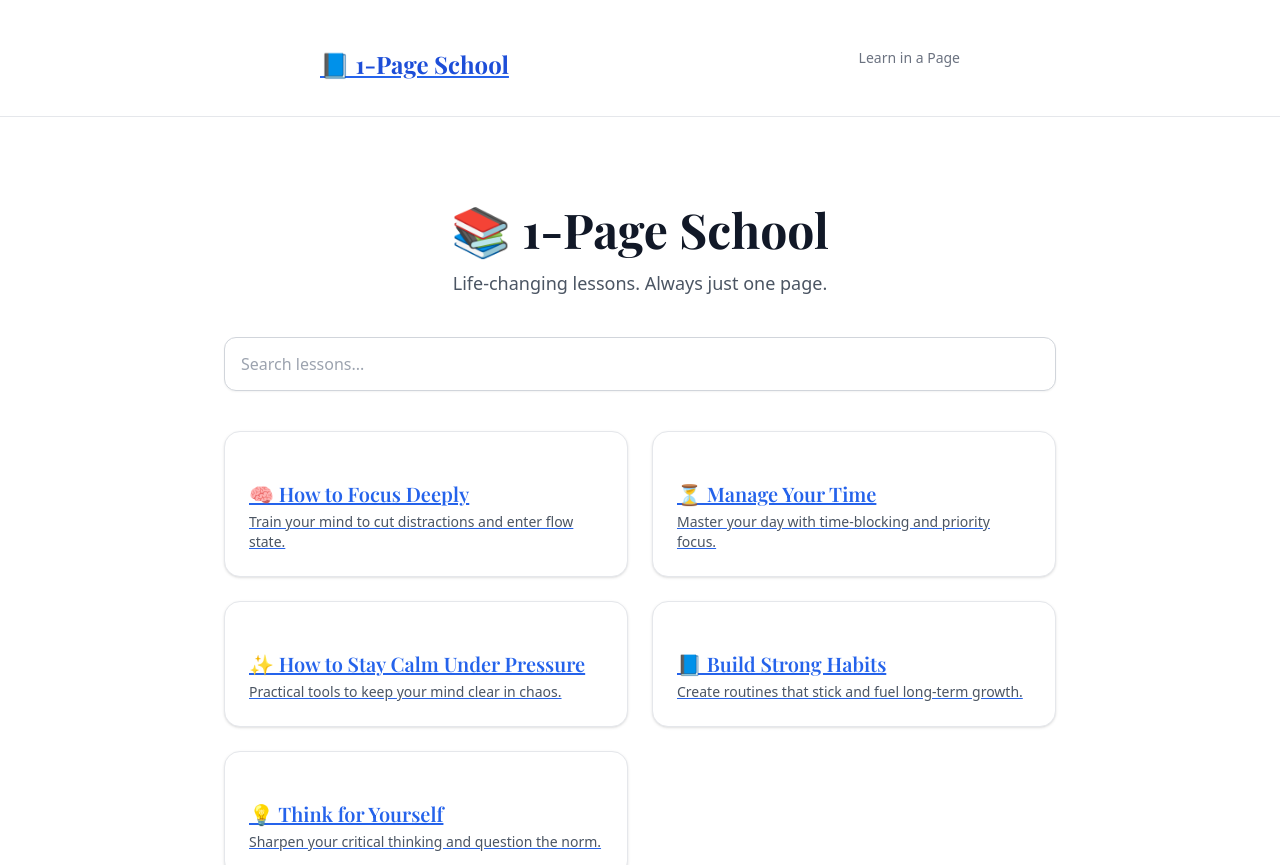
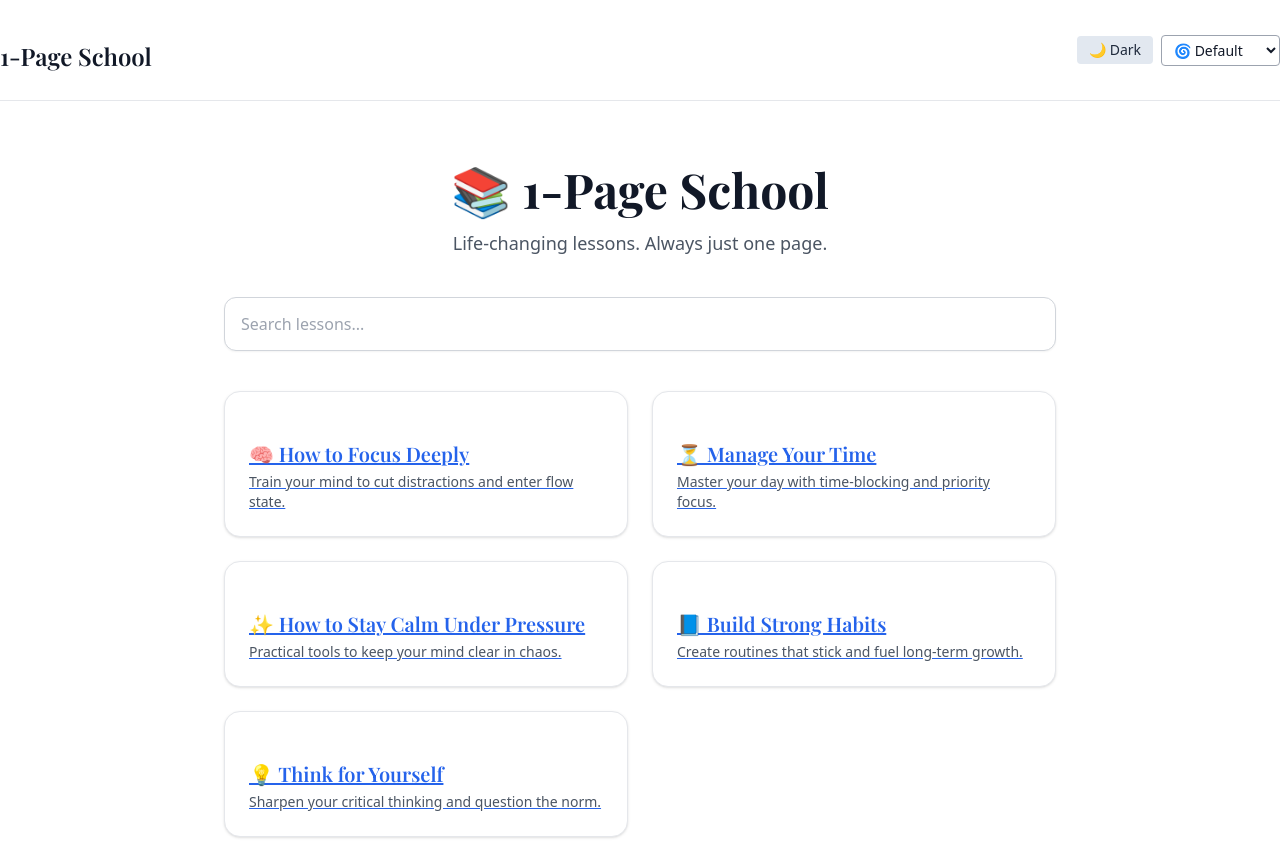
Before and after one commit to iamanvar3/1page-school, a Next.js app: page / in a window 1280 px wide. Shown: the top 865 px of the page. Built offline with nearby package versions, Linux system fonts and the light colour scheme; a web font is replaced by a local one.

Commit message:
Update Header.tsx

```diff
--- a/components/Header.tsx
+++ b/components/Header.tsx
@@ -1,16 +1,16 @@
-// components/Header.tsx
+'use client';
 
-import Link from "next/link";
+import ThemeToggle from './ThemeToggle';
+import VisualThemeToggle from './VisualThemeToggle';
 
 export default function Header() {
   return (
-    <header className="py-6 border-b border-gray-200 mb-6">
-      <nav className="max-w-2xl mx-auto flex justify-between items-center px-4">
-        <Link href="/">
-          <h1 className="text-2xl font-bold text-blue-700">📘 1-Page School</h1>
-        </Link>
-        <span className="text-sm text-gray-500">Learn in a Page</span>
-      </nav>
+    <header className="flex justify-between items-center py-4 border-b border-gray-200 dark:border-gray-700">
+      <h1 className="text-2xl font-playfair">1-Page School</h1>
+      <div className="flex gap-2 items-center">
+        <ThemeToggle />
+        <VisualThemeToggle />
+      </div>
     </header>
   );
 }
```
